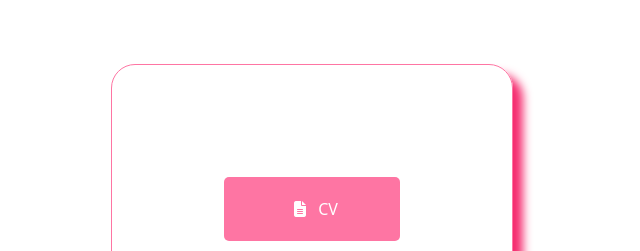
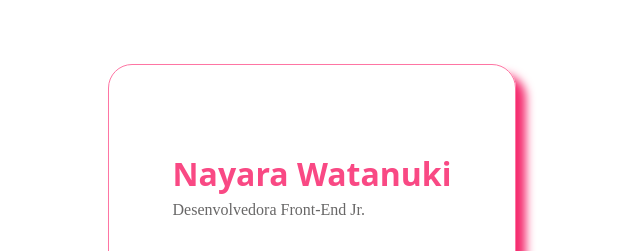
Before and after one commit to nayarawatanuki/CV, a plain HTML site: page index.html in a window 1280 px wide. Shown: the top 251 px of the page, without its empty margins (328-968 px from the left). Drawn offline with Linux system fonts and the light colour scheme.

Commit message:
config home

```diff
--- a/index.html
+++ b/index.html
@@ -13,12 +13,16 @@
     <link rel="stylesheet" href="./style/menu/menu__button.css">
     <link rel="stylesheet" href="./style/icons.css">
 
+    <link rel="stylesheet" href="./style/home.css">
+
     <script src="https://kit.fontawesome.com/3aed3665a4.js" crossorigin="anonymous"></script>
 </head>
 <body>
     <main>
         <card class="card">
             <box class="box">
+                <h1 class="home__title">Nayara Watanuki</h1>
+                <span class="home__function">Desenvolvedora Front-End Jr.</span>
                 <nav class="menu">
                     <a class="menu__button" href="./CV/index.html" aria-label="Currículo">
                         <i class="fas fa-file-alt icons"></i>
--- /dev/null
+++ b/style/home.css
@@ -0,0 +1,10 @@
+.home__title {
+    color: #f94984;
+    font-family: system-ui, -apple-system, BlinkMacSystemFont, 'Segoe UI', Roboto, Oxygen, Ubuntu, Cantarell, 'Open Sans', 'Helvetica Neue', sans-serif;
+    margin-bottom: 0;
+}
+
+.home__function {
+    color: #686767;
+    margin-bottom: 2rem;
+}
```
